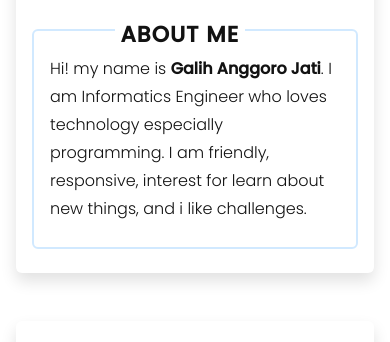
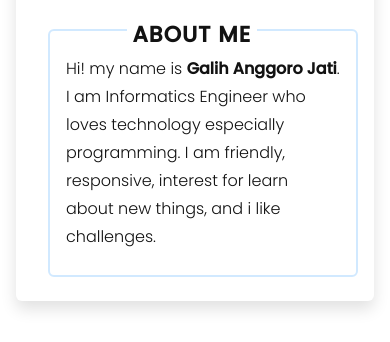
Before and after one commit to galeeh16/profile_2, a plain HTML site: page index.html in a window 390 px wide. Shown: the part 493-835 px from the top of the page. Drawn offline with Linux system fonts and the light colour scheme.

Commit message:
change css

```diff
--- a/assets/css/mycss.css
+++ b/assets/css/mycss.css
@@ -206,6 +206,25 @@ a {
 	background-color: #2B7FF2;
 }
 
+@media screen and (max-width: 800px) {
+	.section {
+		width: calc(100% - 2em);
+		max-width: calc(100% - 2em);
+		margin-left: 1em;
+		margin-right: 1em;
+		padding: 1.5em 1em;
+	}
+
+	.profile .about-me {
+		margin-left: 1em;
+	    border: 2px solid #D1E9FF;
+	    position: relative;
+	    border-radius: 6px;
+	    padding: 1.5em 1em;
+	    color: #121212;
+	}
+}
+
 @media screen and (max-width: 450px) {
 	.section {
 		width: calc(100% - 2em);
```
